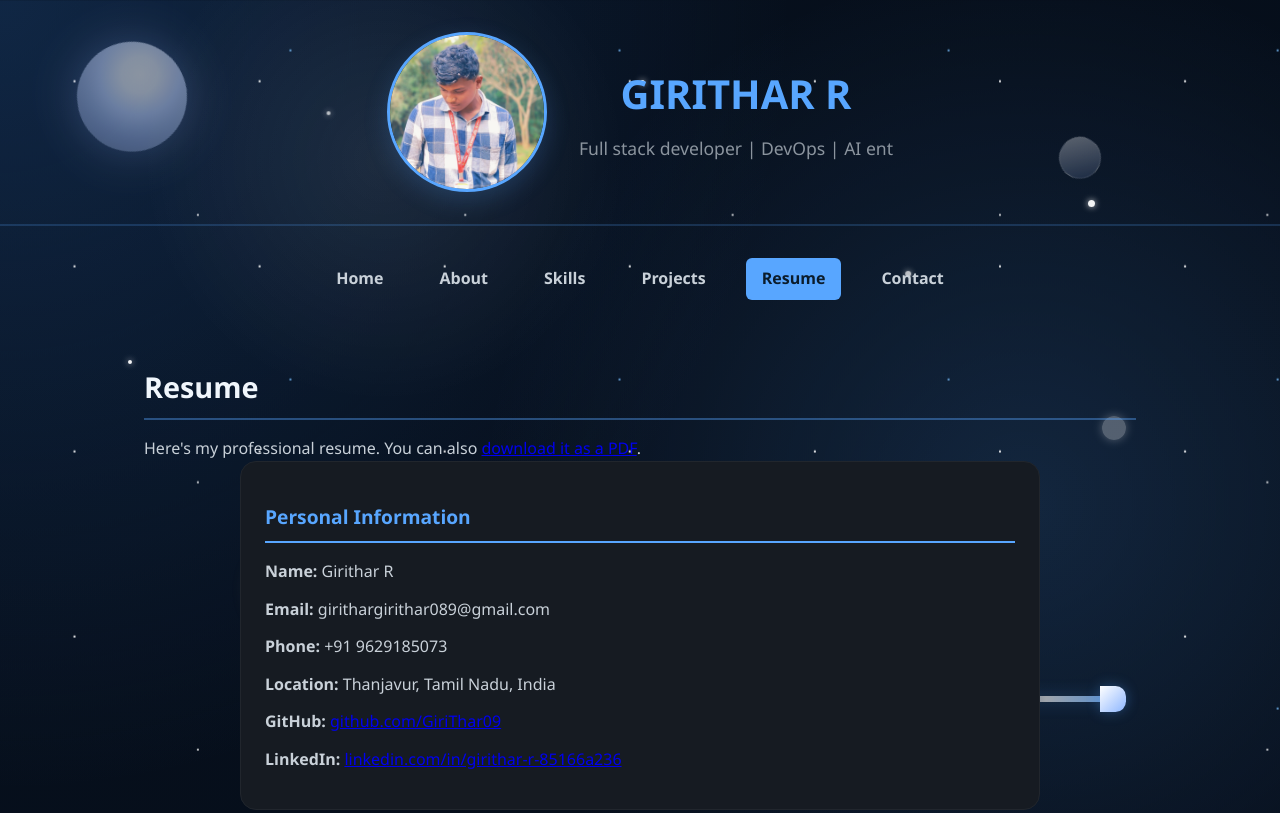
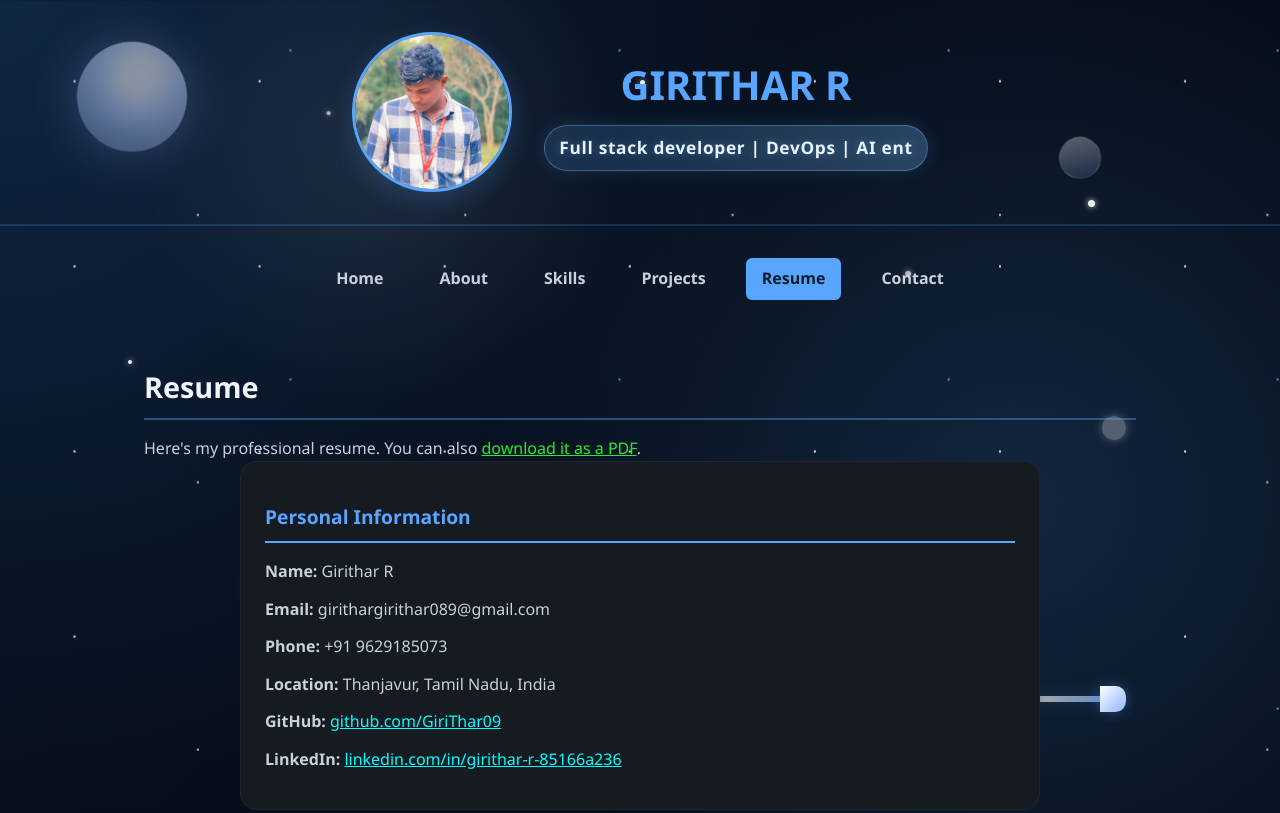
Before and after one commit to GiriThar09/giri-s-profile, a plain HTML site: page resume.html in a window 1280 px wide. Shown: the top 813 px of the page. Drawn offline with Linux system fonts and the light colour scheme.

Commit message:
resume building

```diff
--- a/resume.html
+++ b/resume.html
@@ -27,7 +27,7 @@
   <img src="images/WhatsApp Image 2026-03-26 at 2.25.52 PM.jpeg" alt="Girithar R" class="profile-photo-main">
   <div class="header-content">
     <h1>GIRITHAR R</h1>
-    <p>Full stack developer | DevOps  | AI enthusiast</p>
+    <p><b>Full stack developer | DevOps  | AI enthusiast</b></p>
   </div>
 </header>
 
@@ -44,7 +44,7 @@
 <div class="container">
   <section id="resume">
     <h2>Resume</h2>
-    <p>Here's my professional resume. You can also <a href="final res for giri.pdf" download>download it as a PDF</a>.</p>
+    <p>Here's my professional resume. You can also <a href="girithar_cv.docx" download style="color: rgb(41, 234, 41);">download it as a PDF</a>.</p>
 
     <div class="resume-content">
       <div class="resume-section">
@@ -53,8 +53,8 @@
         <p><strong>Email:</strong> girithargirithar089@gmail.com</p>
         <p><strong>Phone:</strong> +91 9629185073</p>
         <p><strong>Location:</strong> Thanjavur, Tamil Nadu, India</p>
-        <p><strong>GitHub:</strong> <a href="https://github.com/GiriThar09" target="_blank">github.com/GiriThar09</a></p>
-        <p><strong>LinkedIn:</strong> <a href="https://linkedin.com/in/girithar-r-85166a236" target="_blank">linkedin.com/in/girithar-r-85166a236</a></p>
+        <p><strong>GitHub:</strong> <a href="https://github.com/GiriThar09" target="_blank" style="color: aqua;">github.com/GiriThar09</a></p>
+        <p><strong>LinkedIn:</strong> <a href="https://linkedin.com/in/girithar-r-85166a236" target="_blank" style="color: aqua;">linkedin.com/in/girithar-r-85166a236</a></p>
       </div>
 
       <div class="resume-section">
--- a/style.css
+++ b/style.css
@@ -406,6 +406,20 @@ header h1 {
 header p {
   color: var(--muted);
   font-size: 1.1rem;
+}
+
+.header-content p {
+  display: inline-block;
+  font-weight: 800;
+  font-size: 1.08rem;
+  letter-spacing: 0.04em;
+  color: #e8f4ff;
+  padding: 0.5rem 0.9rem;
+  border-radius: 999px;
+  background: linear-gradient(90deg, rgba(88, 166, 255, 0.16), rgba(121, 192, 255, 0.28));
+  border: 1px solid rgba(121, 192, 255, 0.35);
+  box-shadow: 0 0 18px rgba(88, 166, 255, 0.16);
+  text-shadow: 0 0 10px rgba(121, 192, 255, 0.35);
 }
 
 nav {
```
Also changed, not shown: about.html (+1 -1 lines), contacts.html (+1 -1 lines), index.html (+1 -1 lines), projects.html (+1 -1 lines), skills.html (+1 -1 lines), 2 other files.
